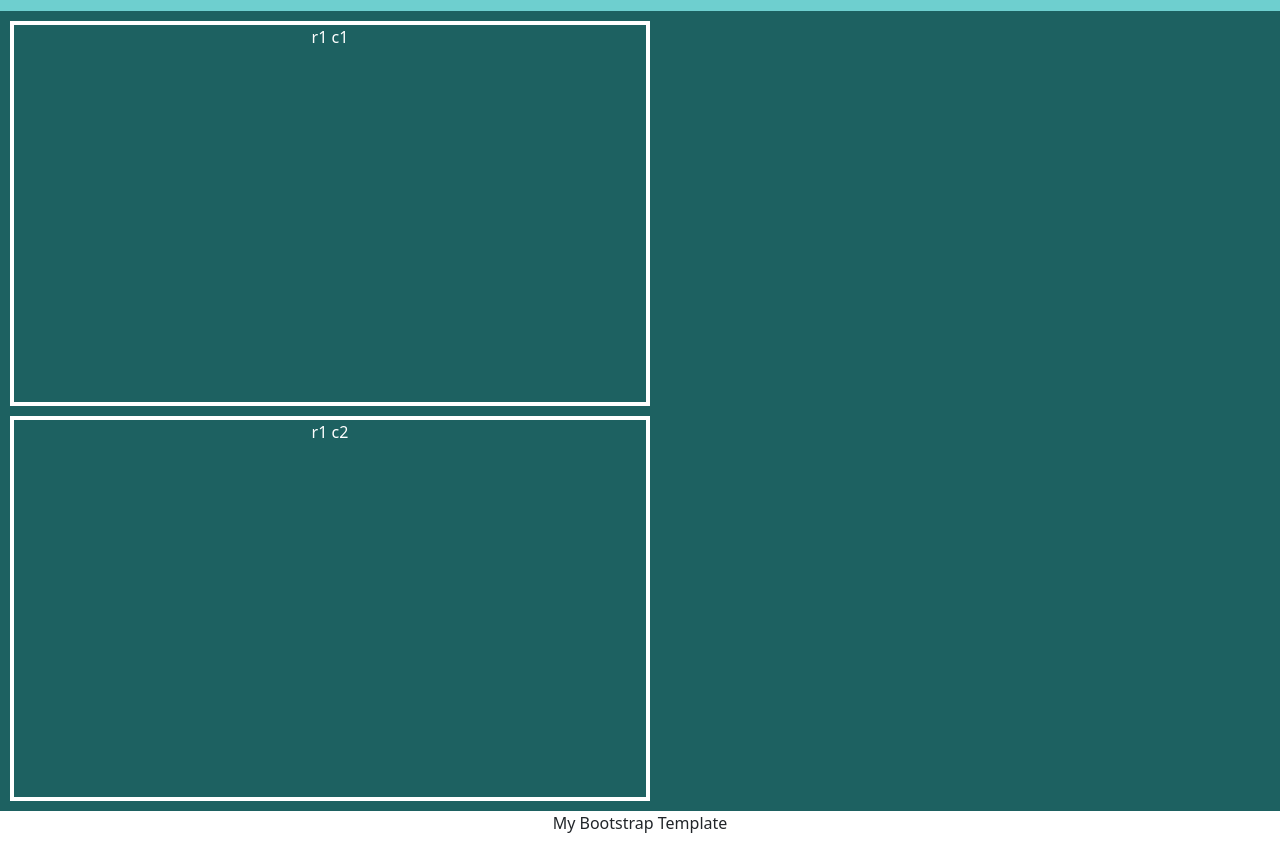
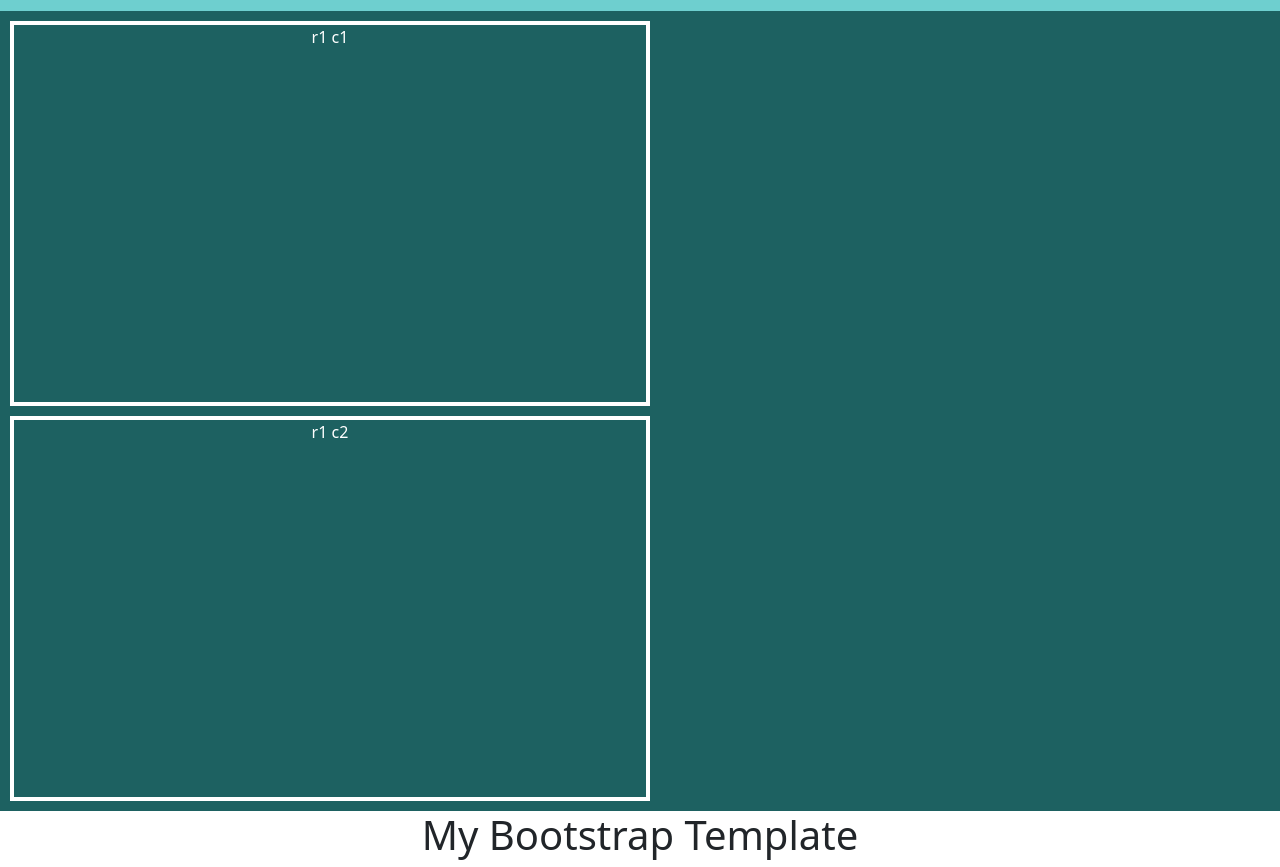
Before and after one commit to Dsoungpa/collab-practice, a plain HTML site: page index.html in a window 1280 px wide. Shown: the part 61-928 px from the top of the page. Drawn offline with nearby package versions, Linux system fonts and the light colour scheme.

Commit message:
not sure

```diff
--- a/index.html
+++ b/index.html
@@ -28,7 +28,7 @@
     </div>
 
     <footer class="container-fluid text-center">
-      <p> My Bootstrap Template </p>
+      <h1> My Bootstrap Template </h1>
     </footer>
 
     <script src="https://cdn.jsdelivr.net/npm/bootstrap@5.3.1/dist/js/bootstrap.bundle.min.js" integrity="sha384-HwwvtgBNo3bZJJLYd8oVXjrBZt8cqVSpeBNS5n7C8IVInixGAoxmnlMuBnhbgrkm" crossorigin="anonymous"></script>
```
